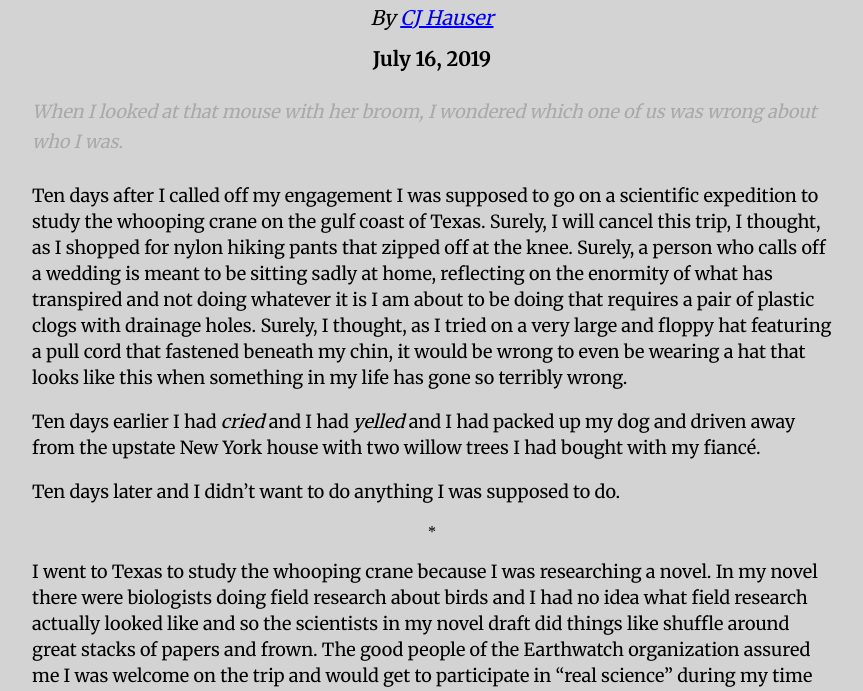
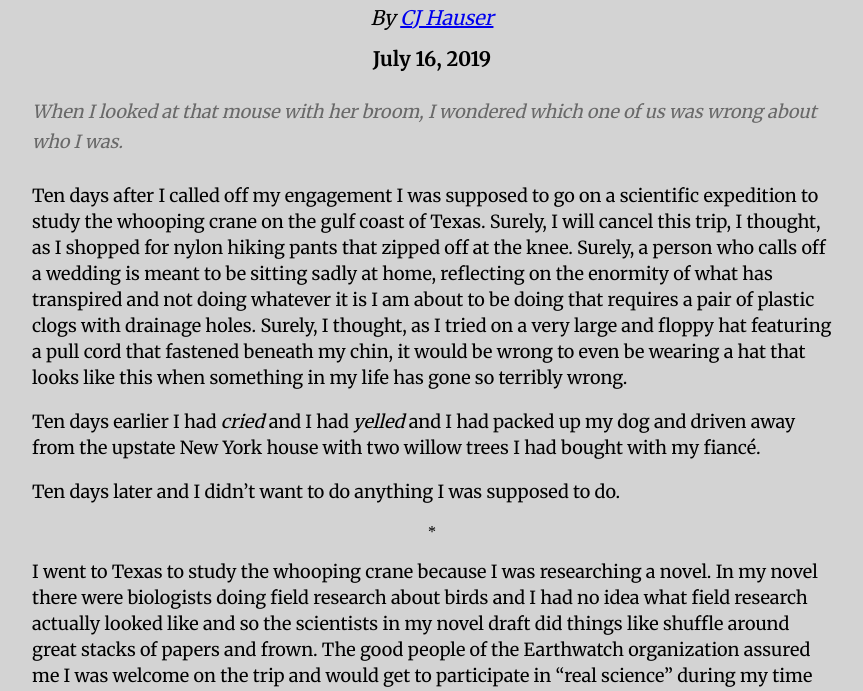
Before and after one commit to yiwenyuuuu/gd2, a plain HTML site: page project1/index.html in a window 1280 px wide. Shown: the part 99-790 px from the top of the page, without its empty margins (208-1071 px from the left). Drawn offline with Linux system fonts and the light colour scheme.

Commit message:
color changed

```diff
--- a/project1/styles.css
+++ b/project1/styles.css
@@ -38,7 +38,7 @@ h2 {
 /* === blockquote ===*/
 
 blockquote {
-    color: darkgray;
+    color: dimgrey;
     font-family: 'Merriweather', serif;
     font-style: italic;
     font-size: 18px;
```
